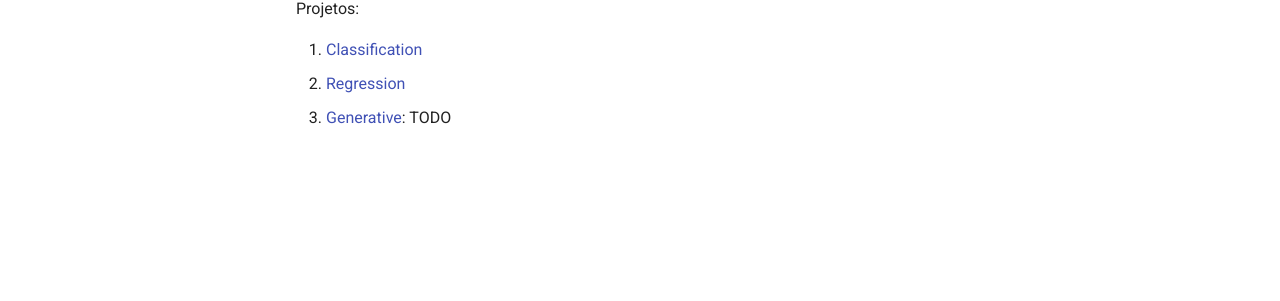
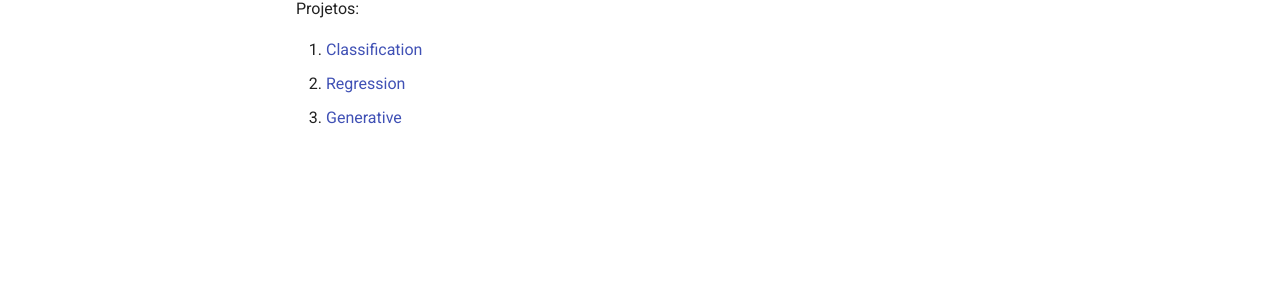
Before and after one commit to esdrasgc/redes_neurais_docs, an MkDocs documentation site: the page built from docs/index.md, in a window 1280 px wide. Shown: the part 502-803 px from the top of the page. Built offline with MkDocs 1.6.1 and Material for MkDocs 9.7.7, drawn with Linux system fonts in a browser that asks for light colours; comment, search, counter and statistics services are not loaded.

Commit message:
Update Generative project link in index.md

```diff
--- a/docs/index.md
+++ b/docs/index.md
@@ -17,4 +17,4 @@
 
 1. [Classification](https://esdrasgc.github.io/customer-churn-prediction-kaggle/)
 2. [Regression](https://linkolnr.github.io/china-real-state-regression-kaggle/)
-3. [Generative](): TODO
+3. [Generative](https://luccagkao.github.io/comfyui-experiment/)
```
